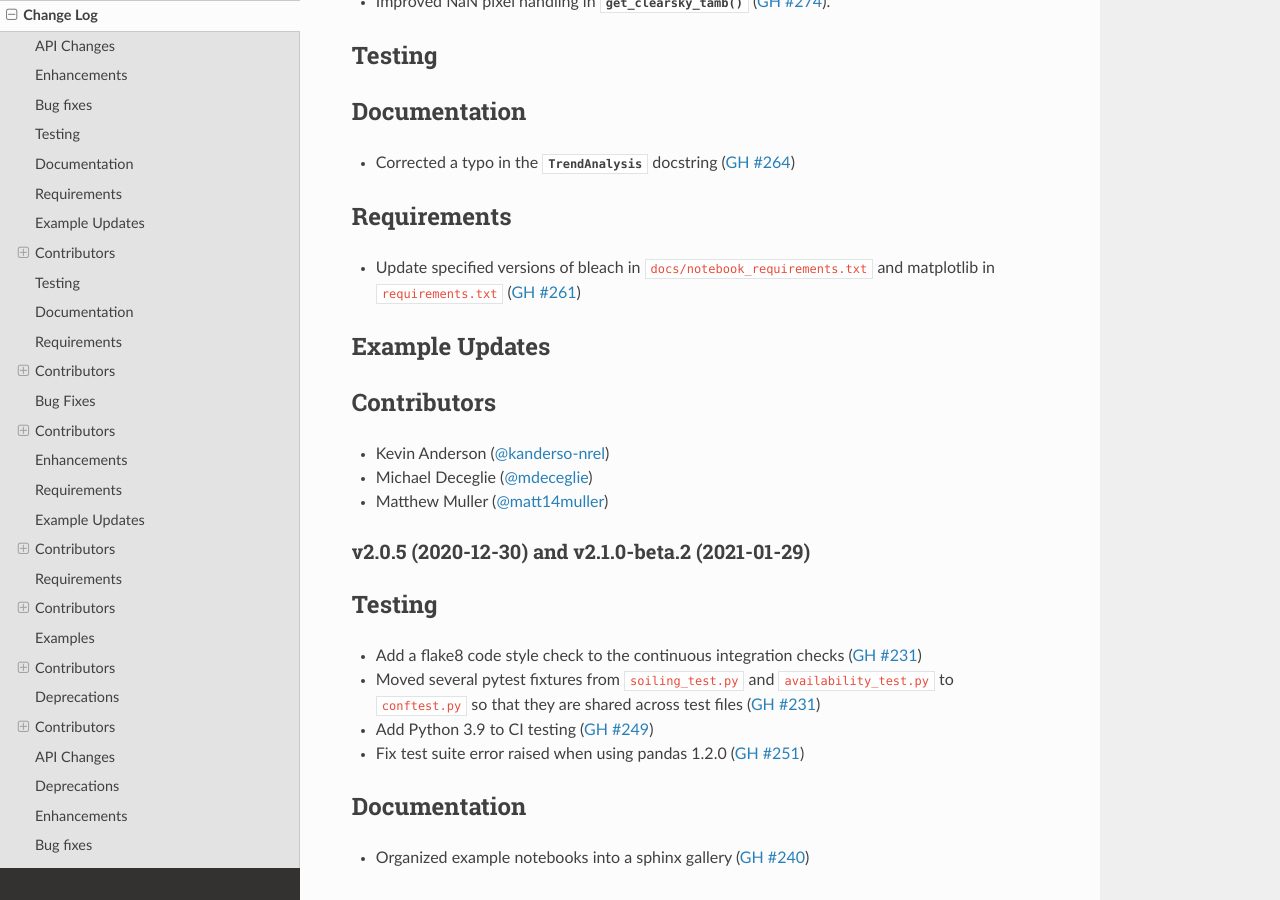
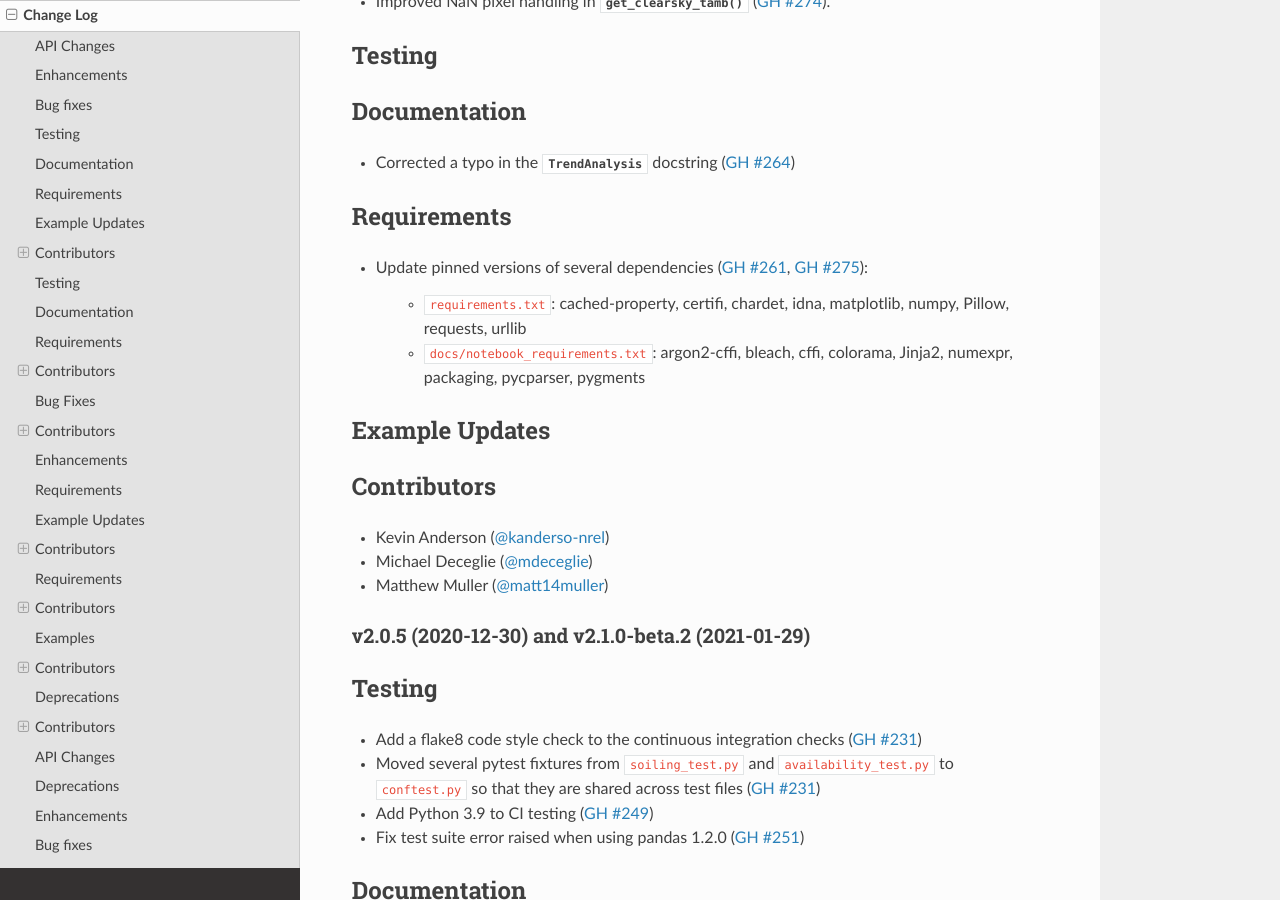
Before and after one commit to NREL/rdtools, a Sphinx documentation site: the page built from docs/sphinx/source/changelog.rst, in a window 1280 px wide and 900 px high, scrolled down 776 px. Built offline with Sphinx 7.4.7 and the Read the Docs theme 2.0.0, drawn with Linux system fonts in a browser that asks for light colours; pages that are not in the unit, such as notebooks, are missing from menus.

Commit message:
Update requirements files (#275)
* bump numpy version to handle windows compat issue

* bump pygments and jinja2 using dependabot reccs

* add missing indirect dependencies to requirements.txt

* add missing indirect dependencies to notebook_requirements.txt

* changelog

* partially un-bump numpy

* update nbsphinx version in setup.py

https://github.com/spatialaudio/nbsphinx/issues/563

Co-authored-by: Michael Deceglie <Michael.Deceglie@nrel.gov>

```diff
--- a/docs/sphinx/source/changelog/pending.rst
+++ b/docs/sphinx/source/changelog/pending.rst
@@ -48,9 +48,12 @@ Documentation
 
 Requirements
 ------------
-* Update specified versions of bleach in
-  ``docs/notebook_requirements.txt`` and matplotlib
-  in ``requirements.txt`` (:pull:`261`)
+* Update pinned versions of several dependencies (:pull:`261`, :pull:`275`):
+
+    * ``requirements.txt``: cached-property, certifi, chardet, idna, matplotlib, numpy, Pillow,
+      requests, urllib
+    * ``docs/notebook_requirements.txt``: argon2-cffi, bleach, cffi, colorama, Jinja2,
+      numexpr, packaging, pycparser, pygments
 
 
 Example Updates
--- a/setup.py
+++ b/setup.py
@@ -50,7 +50,7 @@ INSTALL_REQUIRES = [
 EXTRAS_REQUIRE = {
     'doc': [
         'sphinx==1.8.5',
-        'nbsphinx==0.6.0',
+        'nbsphinx==0.8.5',
         'nbsphinx-link==1.3.0',
         'pandas==0.23.0',
         'pvlib==0.7.1',
```
Also changed, not shown: docs/notebook_requirements.txt (+7 -1 lines), requirements.txt (+8 -1 lines).
